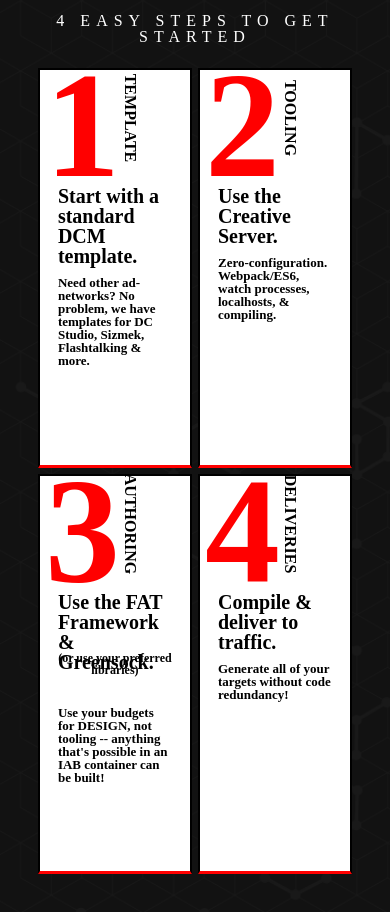
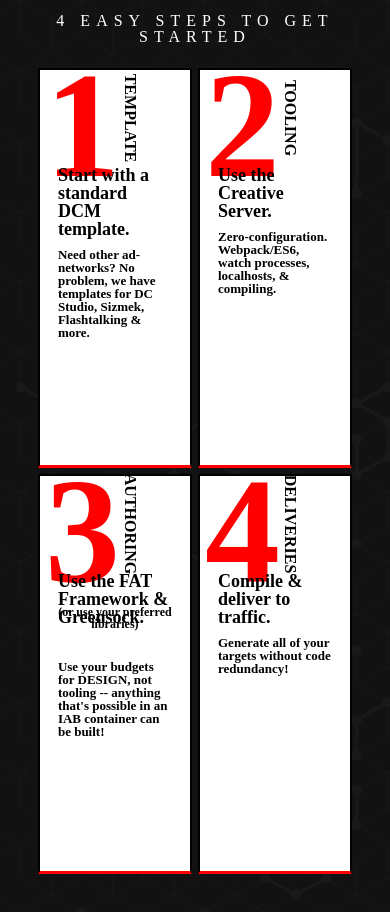
Before and after one commit to elaineleeworld/FAT-landing-page, a React (Create React App) app: page /#/ in a window 390 px wide. Shown: the part 1240-2152 px from the top of the page. Built offline with nearby package versions, Linux system fonts and the light colour scheme; what react-button-component would draw is missing.

Commit message:
update box dimensions for mobile

```diff
--- a/src/components/Box/Box.css
+++ b/src/components/Box/Box.css
@@ -46,7 +46,7 @@ h2, h3{
 .box-headline {
 	color: black;
 	font-size: 25px;
-	padding-top: 60px;
+	padding-top: 40px;
 	text-align: left;
 	padding-left: 10px;
 	padding-right: 10px;
@@ -73,7 +73,7 @@ h2, h3{
 		margin-left: 30px;
 	}
 	.box-headline {
-		font-size: 20px;
+		font-size: 18px;
 	}
 	.box-text{
 		font-size: 13px;
```
